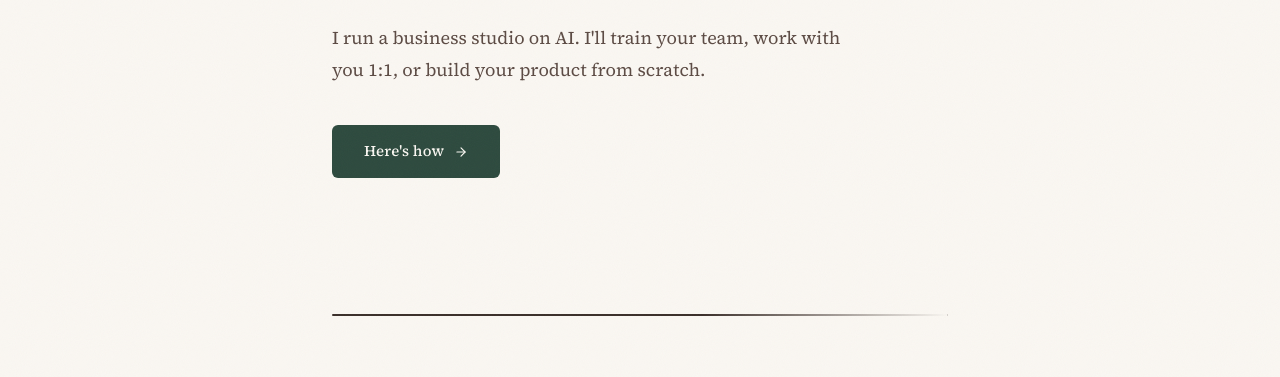
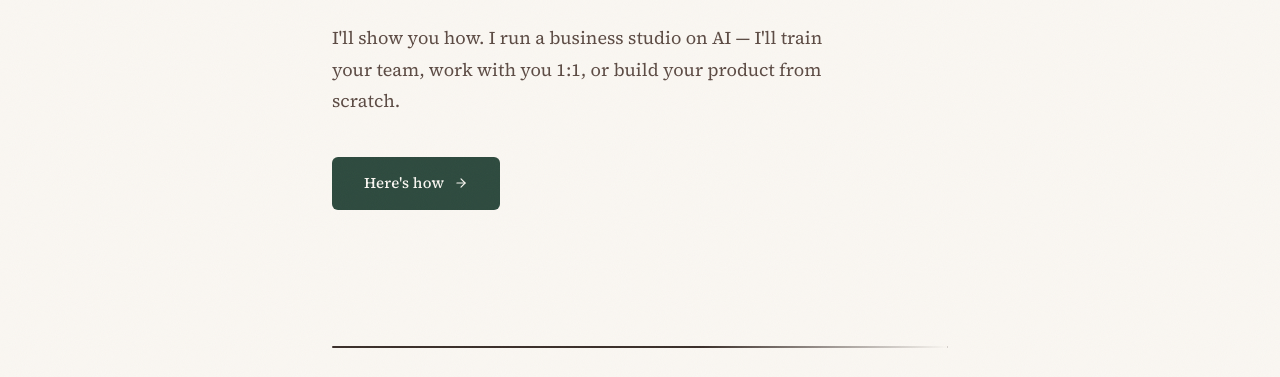
Before and after one commit to samrahim8/housecall, a website: page index.html in a window 1280 px wide. Shown: the part 399-776 px from the top of the page. Drawn offline with Linux system fonts and the light colour scheme.

Commit message:
Add bridge to subheadline: I'll show you how

```diff
--- a/index.html
+++ b/index.html
@@ -4,21 +4,21 @@
     <meta charset="UTF-8">
     <meta name="viewport" content="width=device-width, initial-scale=1.0">
     <title>House Call — AI training, coaching + product development</title>
-    <meta name="description" content="I run a business studio on AI. I'll train your team, work with you 1:1, or build your product from scratch.">
+    <meta name="description" content="I'll show you how. I run a business studio on AI — I'll train your team, work with you 1:1, or build your product from scratch.">
 
     <!-- Favicon -->
     <link rel="icon" type="image/svg+xml" href="favicon.svg">
 
     <!-- Open Graph -->
     <meta property="og:title" content="House Call — AI training, coaching + product development">
-    <meta property="og:description" content="I run a business studio on AI. I'll train your team, work with you 1:1, or build your product from scratch.">
+    <meta property="og:description" content="I'll show you how. I run a business studio on AI — I'll train your team, work with you 1:1, or build your product from scratch.">
     <meta property="og:image" content="og-image.svg">
     <meta property="og:type" content="website">
 
     <!-- Twitter -->
     <meta name="twitter:card" content="summary_large_image">
     <meta name="twitter:title" content="House Call — AI training, coaching + product development">
-    <meta name="twitter:description" content="I run a business studio on AI. I'll train your team, work with you 1:1, or build your product from scratch.">
+    <meta name="twitter:description" content="I'll show you how. I run a business studio on AI — I'll train your team, work with you 1:1, or build your product from scratch.">
     <meta name="twitter:image" content="og-image.svg">
     <link rel="preconnect" href="https://fonts.googleapis.com">
     <link rel="preconnect" href="https://fonts.gstatic.com" crossorigin>
@@ -781,7 +781,7 @@
         <section class="hero">
             <div class="hero-eyebrow animate animate-d1">Now booking in Orlando + remote</div>
             <h1 class="animate animate-d2">You already know<br>you should be<br><em>using AI.</em></h1>
-            <p class="hero-body animate animate-d3">I run a business studio on AI. I'll train your team, work with you 1:1, or build your product from scratch.</p>
+            <p class="hero-body animate animate-d3">I'll show you how. I run a business studio on AI — I'll train your team, work with you 1:1, or build your product from scratch.</p>
             <div class="animate animate-d4">
                 <a href="#how-it-works" class="btn-primary">
                     Here's how
```
